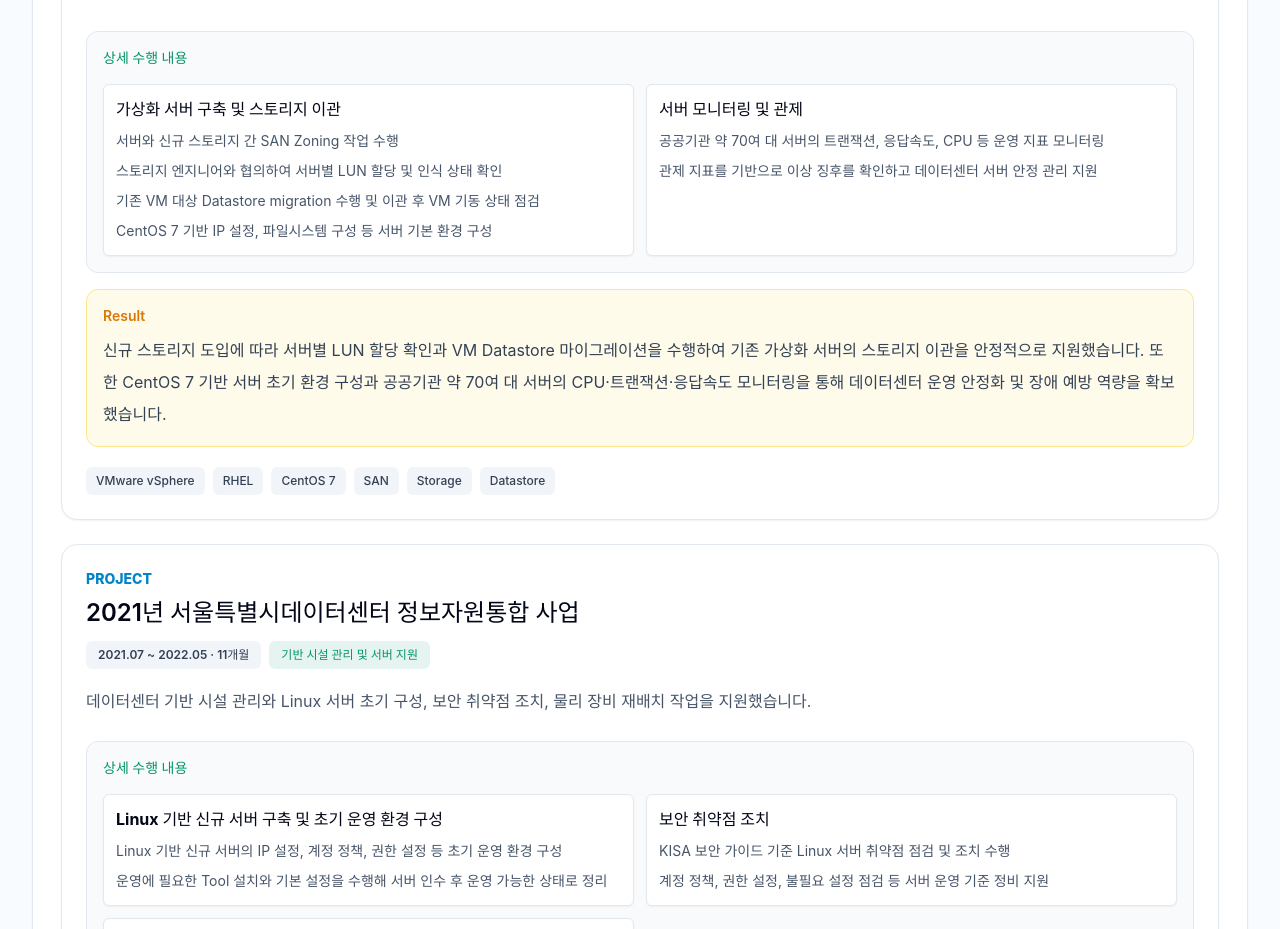
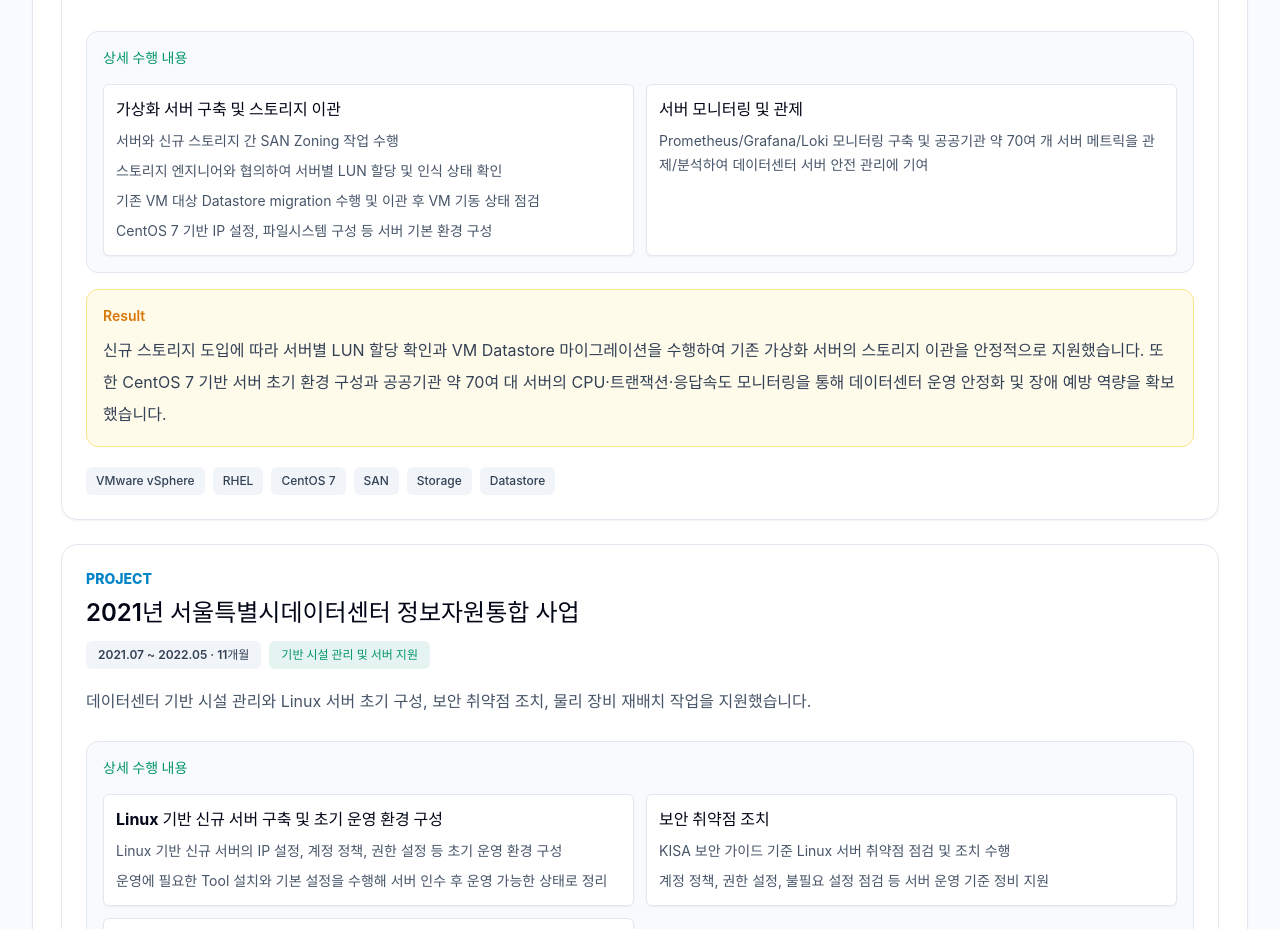
Before and after one commit to JANGSEOKHAN/JANGSEOKHAN.github.io, a React (Vite) app: page / in a window 1280 px wide. Shown: the part 9660-10589 px from the top of the page. Built offline with nearby package versions, Linux system fonts and the light colour scheme; a web font is replaced by a local one.

Commit message:
Update 2022 monitoring detail

```diff
--- a/src/data/profile.ts
+++ b/src/data/profile.ts
@@ -439,8 +439,7 @@ export const projects: Project[] = [
       {
         title: '서버 모니터링 및 관제',
         items: [
-          '공공기관 약 70여 대 서버의 트랜잭션, 응답속도, CPU 등 운영 지표 모니터링',
-          '관제 지표를 기반으로 이상 징후를 확인하고 데이터센터 서버 안정 관리 지원',
+          'Prometheus/Grafana/Loki 모니터링 구축 및 공공기관 약 70여 개 서버 메트릭을 관제/분석하여 데이터센터 서버 안전 관리에 기여',
         ],
       },
     ],
```
